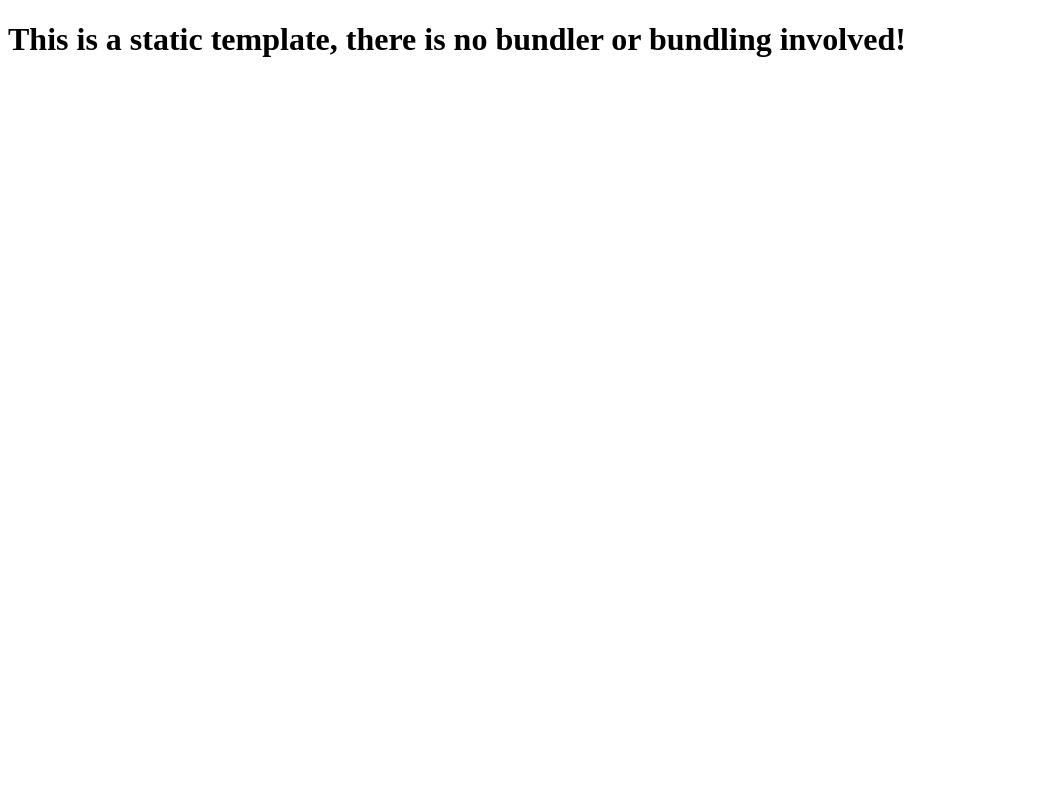
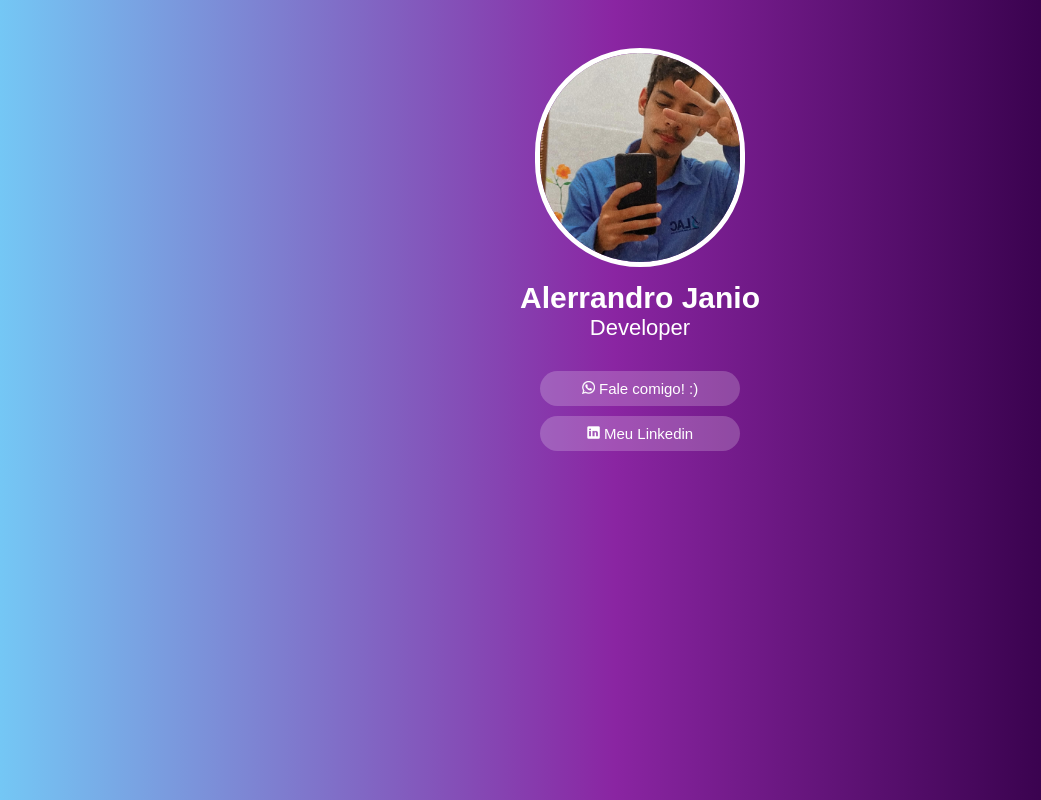
Before and after one commit to alerrandrojanio/card, a website: page index.html in a window 1280 px wide. Shown: the whole page, without its empty margins (0-1041 px from the left). Drawn offline with Linux system fonts and the light colour scheme.

Commit message:
start html, css

```diff
--- a/index.html
+++ b/index.html
@@ -1,12 +1,30 @@
 <!DOCTYPE html>
-<html lang="en">
+<html lang="pt-br">
   <head>
     <meta charset="UTF-8">
     <meta name="viewport" content="width=device-width, initial-scale=1.0">
     <meta http-equiv="X-UA-Compatible" content="ie=edge">
-    <title>Static Template</title>
+    <link rel="stylesheet" type="text/css" href="/styles/styles.css">
+
+    <title></title>
   </head>
   <body>
-    <h1>This is a static template, there is no bundler or bundling involved!</h1>
+    <img src="/img/foto.jpg" id="perfil"/>
+
+    <h1>Alerrandro Janio</h1>
+    <h2>Developer</h2>
+
+    <a href="" target="_blank">
+      <img src="img/whatsapp.png" class="icone"/>
+      Fale comigo! :)
+    </a>
+
+    <br>
+    <a href="https://www.linkedin.com/in/alerrandrojanio" target="_blank">
+      <img src="img/linkedin.png" class="icone"/>
+      Meu Linkedin
+    </a>
+
+
   </body>
 </html>
--- /dev/null
+++ b/styles/styles.css
@@ -0,0 +1,49 @@
+body{
+    text-align: center;
+    color: white;
+    background-size: 100%;
+    background: rgb(116,199,245);
+    background: linear-gradient(90deg, rgba(116,199,245,1) 0%, rgba(138,37,162,1) 48%, rgba(57,2,78,1) 82%);
+}
+
+h1 {
+    font-family: Arial, Helvetica, sans-serif;
+    margin-top: 0;
+    margin-bottom: 0;
+    font-size: 30px;
+}
+
+h2 {
+    font-family: Arial, Helvetica, sans-serif;
+    margin-top: 0;
+    margin-bottom: 30px;
+    font-size: 22px;
+    font-weight: normal;
+
+}
+
+a{
+    font-family: Arial, Helvetica, sans-serif;
+    font-size: 15px;
+    color: white;
+    text-decoration: none;
+    background: rgba(255, 255, 255, 0.205);
+    width: 200px;
+    height: 35px;
+    line-height: 35px;
+    display: inline-block;
+    margin-bottom: 10px;
+    border-radius: 20px;
+}
+
+#perfil{
+    width: 200px;
+    border-radius: 200px;
+    border: 5px solid white;
+    margin-top: 40px;
+    margin-bottom: 10px;
+}
+
+.icone {
+    width: 13px;
+}
```
Also changed, not shown: img/foto.jpg (added), img/linkedin.png (added), img/whatsapp.png (added).
